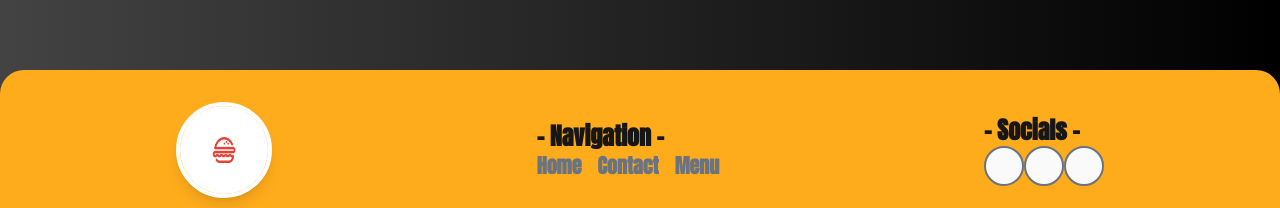
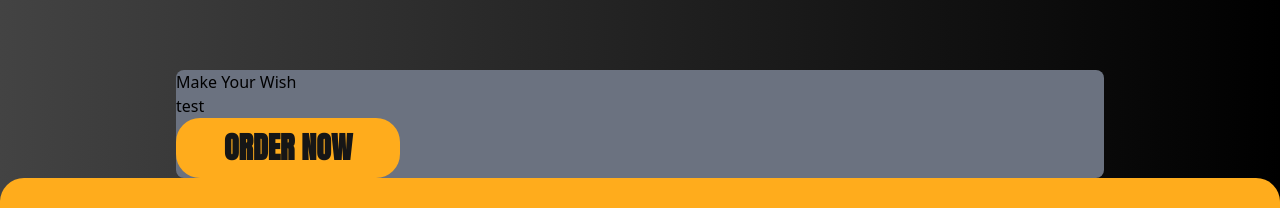
Before and after one commit to Tom4sko/BurgerLab, a Vue app: page /menu in a window 1280 px wide. Shown: the part 1325-1533 px from the top of the page. Built offline with nearby package versions, Linux system fonts and the light colour scheme; some icons are missing.

Commit message:
makeawish layout, functions for cart

```diff
--- /dev/null
+++ b/src/components/MakeYourWish.vue
@@ -0,0 +1,23 @@
+<script lang="ts">
+import { defineComponent } from 'vue';
+
+export default defineComponent ({
+    name: 'MakeYourWish',
+    data() {},
+    methods: {
+        redirect() {
+            this.$router.push('/makeyourwish');
+        }
+    }
+});
+</script>
+
+<template>
+  <div class="relative w-full bg-gray-secondary backdrop-blur-lg rounded-lg">
+    <h1>Make Your Wish</h1>
+    <p>test</p>
+    <button type="button" @click="redirect" class="z-20 uppercase text-black-primary bg-orange-primary px-12 py-3 rounded-3xl font-bold font-AntonRegular text-2xl md:text-3xl hover:bg-gray-primary hover:text-light-primary hover:scale-105 ease-in transition-all">
+        Order Now
+    </button>
+  </div>
+</template>
--- a/src/components/Modal.vue
+++ b/src/components/Modal.vue
@@ -19,7 +19,11 @@ export default defineComponent({
       cartStore.items.reduce((sum, item) => sum + parseFloat(item.itemPrice), 0)
     );
 
-    return { cartItems, totalPrice };
+    const removeItem = (index: number) => {
+      cartStore.removeItem(index);
+    };
+
+    return { cartItems, totalPrice, removeItem };
   },
   components: {
     Icon
@@ -33,7 +37,7 @@ export default defineComponent({
     class="fixed inset-0 bg-black-primary bg-opacity-50 flex justify-center items-center z-[9999]"
     @click.self="$emit('close')"
   >
-    <div class="relative bg-black-gradient p-6 rounded-lg w-11/12 sm:w-1/3">
+    <div class="relative bg-black-gradient p-6 rounded-lg w-11/12 sm:w-1/3 min-w-[300px] sm:min-w-[500px] xl:min-w-[600px]">
       <div class="flex justify-between items-center mb-4">
         <span @click="$emit('close')" class="text-orange-primary font-bold text-lg cursor-pointer">
           <Icon icon="material-symbols:close" class="size-7" />
@@ -48,8 +52,14 @@ export default defineComponent({
           :key="index"
           class="flex justify-between items-center py-2"
         >
-          <div>
+          <div class="inline-flex items-center">
             <span class="text-light-primary">{{ item.itemName }}</span>
+            <button
+              @click="removeItem(index)"
+              class="ml-2 text-red-500 hover:text-red-700 font-bold mt-1"
+            >
+              <Icon icon="mdi:bin-outline" />
+            </button>
           </div>
           <div>
             <span class="text-orange-primary font-semibold font-AntonRegular">{{ item.itemPrice }}$</span>
--- a/src/router/index.ts
+++ b/src/router/index.ts
@@ -3,6 +3,7 @@ import HomeView from '../views/HomeView.vue'
 import MenuView from '../views/MenuView.vue'
 import ContactView from '../views/ContactView.vue'
 import ErrorView from '../views/ErrorView.vue'
+import MakeYourWish from '../components/MakeYourWish.vue'
 
 const router = createRouter({
   history: createWebHistory(import.meta.env.BASE_URL),
@@ -30,6 +31,12 @@ const router = createRouter({
       props: true,
     },
     {
+      path: '/makeyourwish',
+      name: 'make-your-wish',
+      component: MakeYourWish,
+      props: true,
+    },
+    {
       path: '/:pathMatch(.*)*',
       name: 'error',
       component: ErrorView,
--- a/src/stores/cart.ts
+++ b/src/stores/cart.ts
@@ -1,18 +1,26 @@
+// cart.ts
 import { defineStore } from 'pinia';
 
 export const useCartStore = defineStore('cart', {
   state: () => ({
-    items: [] as Burger[],
+    items: JSON.parse(localStorage.getItem('cartItems') || '[]') as Burger[],
   }),
+
   actions: {
     addItem(burger: Burger) {
       this.items.push(burger);
+      this.saveCartToLocalStorage();
     },
     removeItem(index: number) {
       this.items.splice(index, 1);
+      this.saveCartToLocalStorage();
     },
     clearCart() {
       this.items = [];
+      this.saveCartToLocalStorage();
+    },
+    saveCartToLocalStorage() {
+      localStorage.setItem('cartItems', JSON.stringify(this.items));
     },
   },
 });
--- a/src/views/MenuDetailView.vue
+++ b/src/views/MenuDetailView.vue
@@ -22,7 +22,7 @@ export default defineComponent({
     const addToCart = () => {
       if (burgerStore.selectedBurger) {
         cartStore.addItem(burgerStore.selectedBurger);
-        alert('Burger bol pridaný do košíka!');
+        alert('Burger has been added to shopping cart!');
       }
     };
 
--- a/src/views/MenuView.vue
+++ b/src/views/MenuView.vue
@@ -2,12 +2,14 @@
 import { defineComponent } from 'vue';
 import MenuCards from '../components/MenuCards.vue';
 import MenuDetailView from './MenuDetailView.vue';
+import MakeYourWish from '../components/MakeYourWish.vue';
 
 export default defineComponent ({
   name: 'MenuView',
   components: {
     MenuCards,
-    MenuDetailView
+    MenuDetailView,
+    MakeYourWish
   },
   data() {
     return {
@@ -124,4 +126,9 @@ export default defineComponent ({
       />
     </div>
   </section>
+  <section>
+    <div class="px-12 md:px-24 lg:px-44">
+      <MakeYourWish />
+    </div>
+  </section>
 </template>
```
